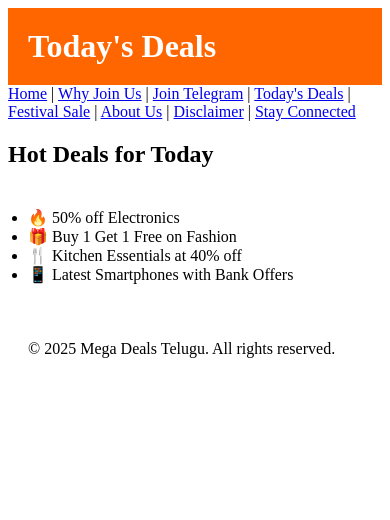
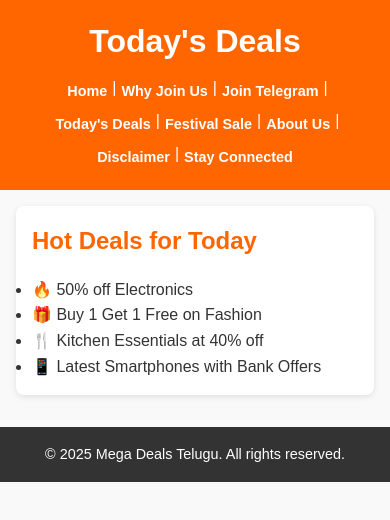
Before and after one commit to megadealstelugu/megadealstelugu-sitemap, a plain HTML site: page todays-deals.html in a window 390 px wide. Drawn offline with Linux system fonts and the light colour scheme.

Commit message:
Update style.css

```diff
--- a/style.css
+++ b/style.css
@@ -1,49 +1,96 @@
-/* General page style */
-<link rel="stylesheet" href="style.css">
-
-body {
-  font-family: Arial, sans-serif;
+/* General Reset */
+* {
   margin: 0;
   padding: 0;
-  background: #f9f9f9;
+  box-sizing: border-box;
+  font-family: Arial, sans-serif;
+}
+
+/* Body Styling */
+body {
+  background-color: #f9f9f9;
   color: #333;
   line-height: 1.6;
 }
 
 /* Header */
-h1 {
+header {
   background: #ff6600;
-  color: #fff;
-  padding: 20px;
-  margin: 0;
+  color: white;
+  padding: 1rem 2rem;
+  text-align: center;
 }
 
-/* Navigation menu */
-nav ul {
-  list-style: none;
-  margin: 0;
-  padding: 10px;
-  background: #333;
-  display: flex;
-  flex-wrap: wrap;
+header h1 {
+  margin-bottom: 0.5rem;
 }
 
-nav ul li {
-  margin-right: 15px;
+/* Navigation Menu */
+nav {
+  margin-top: 0.5rem;
 }
 
-nav ul li a {
+nav a {
   color: white;
   text-decoration: none;
-  padding: 5px 10px;
+  margin: 0 8px;
+  font-weight: bold;
 }
 
-nav ul li a:hover {
-  background: #ff6600;
-  border-radius: 5px;
+nav a:hover {
+  text-decoration: underline;
 }
 
-/* Content */
-p, ul {
-  padding: 20px;
+/* Main Content */
+main {
+  padding: 2rem;
+  max-width: 800px;
+  margin: auto;
+  background: white;
+  border-radius: 8px;
+  box-shadow: 0 2px 6px rgba(0, 0, 0, 0.1);
 }
+
+main h2 {
+  margin-bottom: 1rem;
+  color: #ff6600;
+}
+
+/* Footer */
+footer {
+  text-align: center;
+  background: #333;
+  color: white;
+  padding: 1rem;
+  margin-top: 2rem;
+}
+
+/* -------------------------
+   Responsive Design (Mobile)
+   ------------------------- */
+@media (max-width: 600px) {
+  header {
+    padding: 1rem;
+  }
+
+  nav {
+    display: flex;
+    flex-wrap: wrap;
+    justify-content: center;
+  }
+
+  nav a {
+    margin: 5px;
+    display: block;
+    font-size: 0.9rem;
+  }
+
+  main {
+    padding: 1rem;
+    margin: 1rem;
+  }
+
+  footer {
+    font-size: 0.9rem;
+  }
+}
```
